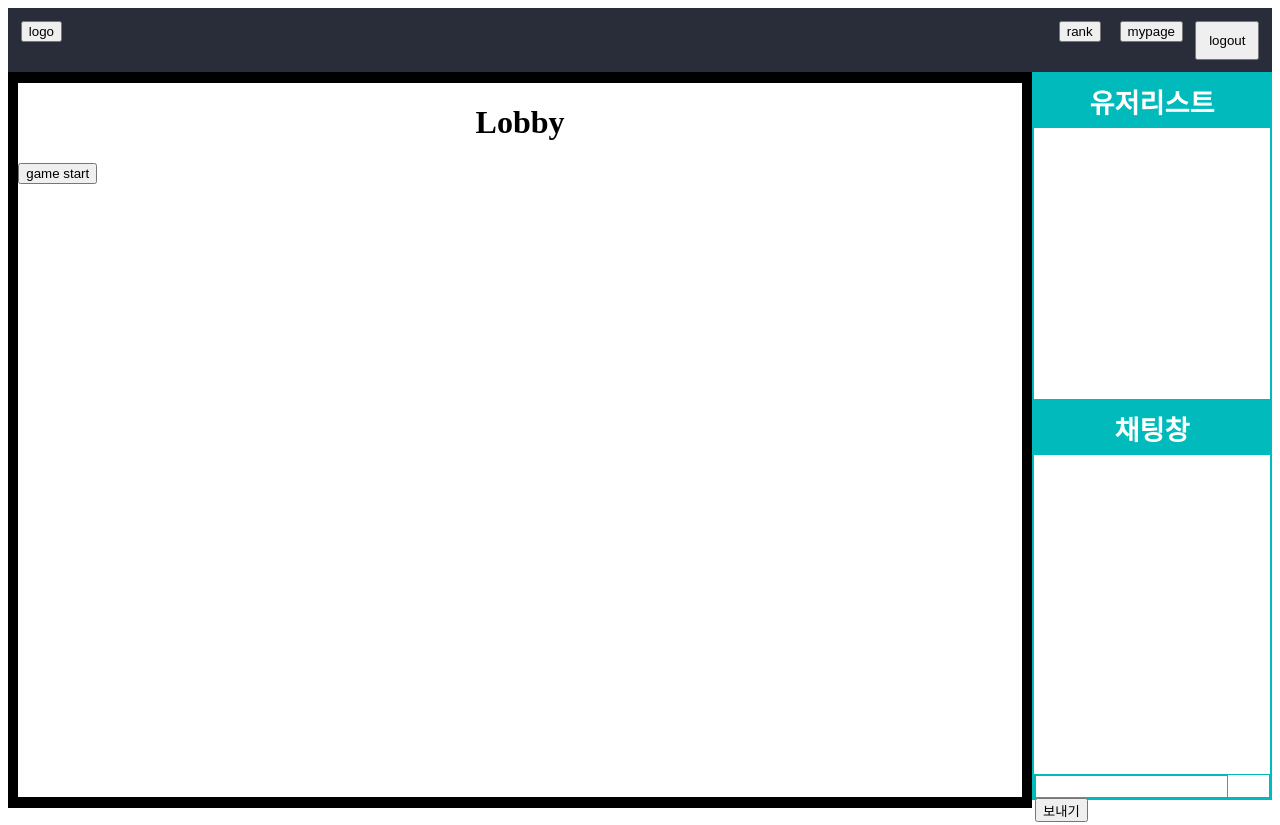
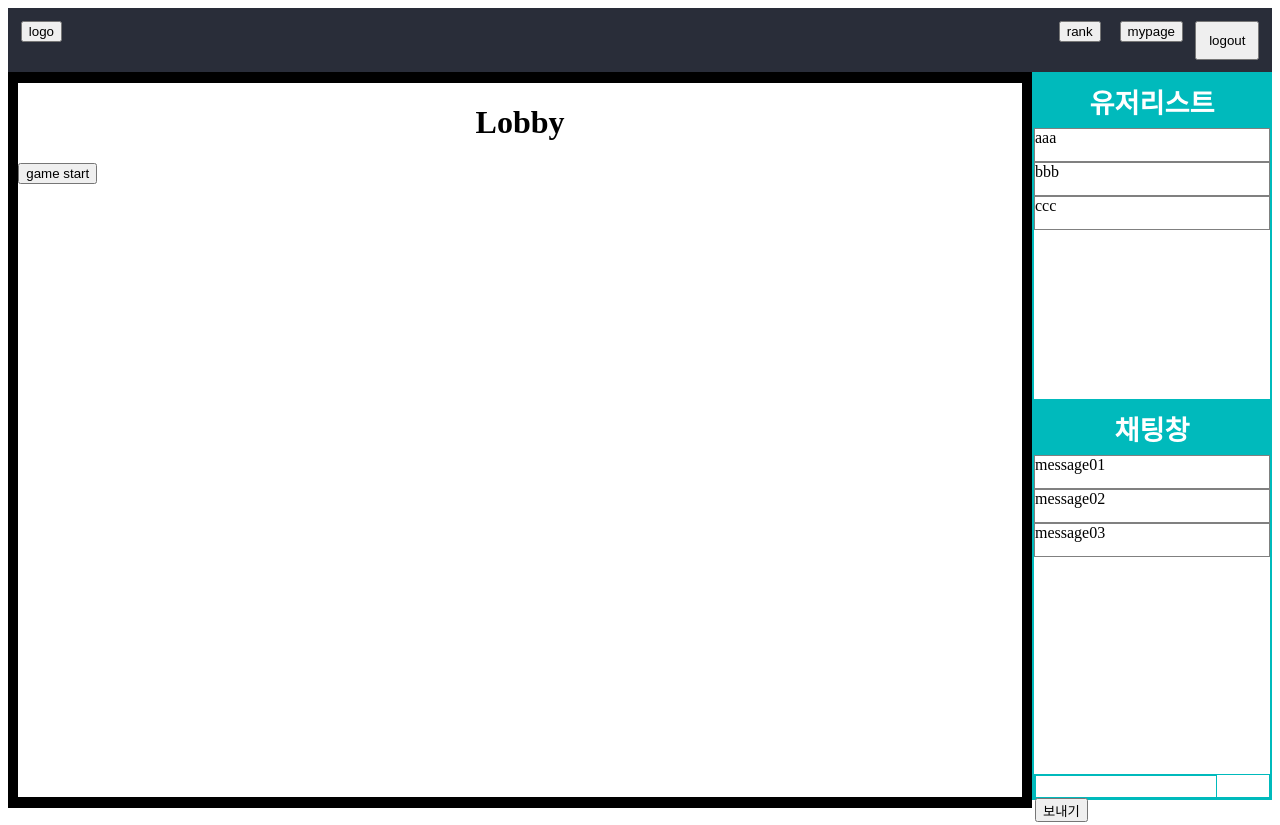
Before and after one commit to owel-dev/42-seoul, a React (Create React App) app in the folder front/client/: page / in a window 1280 px wide. Built offline with nearby package versions, Linux system fonts and the light colour scheme; no server answers.

Commit message:
[Feat - Front] 유저리스트와 채팅 컴포넌트 만들기 #53

```diff
--- /dev/null
+++ b/front/client/src/components/layout/ChatList.tsx
@@ -0,0 +1,16 @@
+const dummy = ['message01', 'message02', 'message03'];
+
+function ChatList() {
+  return (
+    <div className='chat-list'>
+      {dummy.map((element, index) => {
+        return (
+          <div className='userlist-row' key={index}>
+            {element}
+          </div>
+        );
+      })}
+    </div>
+  );
+}
+export default ChatList;
--- a/front/client/src/components/layout/Side.tsx
+++ b/front/client/src/components/layout/Side.tsx
@@ -1,5 +1,7 @@
 import 'styles/layout/Side.css';
 import React from 'react';
+import UserList from './UserList';
+import ChatList from './ChatList';
 //import { io } from 'socket.io-client';
 
 // const socket = io('http://10.19.226.233:3000');
@@ -26,9 +28,11 @@ function Side() {
     <aside className='side'>
       <section className='userContainer'>
         <div className='userList'>유저리스트</div>
+        <UserList />
       </section>
       <section className='chatContainer'>
         <div className='chat'>채팅창</div>
+        <ChatList />
         <div className='messageContainer'>
           <input className='message' />
           <input
--- /dev/null
+++ b/front/client/src/components/layout/UserList.tsx
@@ -0,0 +1,33 @@
+import Modal from 'components/modal/Modal';
+import ProfileModal from 'components/modal/ProfileModal';
+import { useSetRecoilState } from 'recoil';
+import { profileModalState } from 'utils/recoil/modalState';
+
+const dummy = ['aaa', 'bbb', 'ccc'];
+
+function UserList() {
+  const setStatus = useSetRecoilState(profileModalState);
+  function ProfileModalOpen(nickName: string) {
+    setStatus(nickName);
+  }
+
+  return (
+    <div>
+      {dummy.map((element, index) => {
+        return (
+          <div
+            key={index}
+            className='userlist-row'
+            onClick={() => ProfileModalOpen(element)}
+          >
+            {element}
+          </div>
+        );
+      })}
+      <Modal>
+        <ProfileModal />
+      </Modal>
+    </div>
+  );
+}
+export default UserList;
--- /dev/null
+++ b/front/client/src/components/modal/ProfileModal.tsx
@@ -0,0 +1,38 @@
+import { useRecoilState } from 'recoil';
+import { profileModalState } from 'utils/recoil/modalState';
+
+function ProfileModal() {
+  //profileModalStat에 해당 유저 닉네임이 저장되어 있으니 /stat/{status}로 get요청 하기
+  const [status, setStatus] = useRecoilState(profileModalState);
+  const ProfileModalClose = () => {
+    setStatus(null);
+  };
+
+  if (status === null) return <div></div>;
+  else
+    return (
+      <div className='modal'>
+        <div className='modal-title'>유저 프로필</div>
+        <div className='modal-content'>
+          <section>
+            <span>{status}</span>
+            <button>프로필</button>
+            <br />
+            <span>n 승 </span>
+            <span>n 패 </span>
+            <span>승률 n%</span>
+          </section>
+          <section>
+            <button>같이하기</button>
+            <button>관전하기</button>
+            <button>친구추가</button>
+            <button>차단하기</button>
+          </section>
+        </div>
+        <div className='modal-select'>
+          <button onClick={ProfileModalClose}>닫기</button>
+        </div>
+      </div>
+    );
+}
+export default ProfileModal;
--- a/front/client/src/components/rank/RankTable.tsx
+++ b/front/client/src/components/rank/RankTable.tsx
@@ -1,18 +1,18 @@
-import {useState, useEffect} from 'react';
+import { useState, useEffect } from 'react';
 import axios from 'axios';
-import {userRank} from 'types/RankTypes';
+import { userRank } from 'types/RankTypes';
 import RankRow from 'components/rank/RankRow';
+import { DUMMY_SERVER } from 'utils/dummy';
 
 function RankTable() {
   const [rank, setRank] = useState<userRank | null>(null);
   useEffect(() => {
     const fetchData = async () => {
       try {
-                const getAPI = await axios.get(
-                    'http://localhost:3000/ranking', {
+        const getAPI = await axios.get(DUMMY_SERVER + 'ranking', {
           headers: {
-                        'Content-Type': 'application/json'
-                    }
+            'Content-Type': 'application/json',
+          },
         });
         setRank(getAPI.data);
       } catch (e) {
@@ -24,13 +24,30 @@ function RankTable() {
 
   return (
     <div className='rank-table'>
-            <RankRow rank='rank' nickName='nickname' win='win' lose='lose' winRate='winRate' type='rank-row-title'></RankRow>
+      <RankRow
+        rank='rank'
+        nickName='nickname'
+        win='win'
+        lose='lose'
+        winRate='winRate'
+        type='rank-row-title'
+      ></RankRow>
       {rank?.ranking.map((val: any, index: any) => {
         const row_type = index % 2 ? 'rank-row' : 'rank-row-gray';
-                return (<RankRow key={index} rank={val.rank} nickName={val.nickName} win={val.win} lose={val.lose} winRate={val.winRate} type={row_type}></RankRow>)
+        return (
+          <RankRow
+            key={index}
+            rank={val.rank}
+            nickName={val.nickName}
+            win={val.win}
+            lose={val.lose}
+            winRate={val.winRate}
+            type={row_type}
+          ></RankRow>
+        );
       })}
     </div>
-    )
+  );
 }
 
 export default RankTable;
--- a/front/client/src/styles/layout/Side.css
+++ b/front/client/src/styles/layout/Side.css
@@ -32,6 +32,9 @@
   height: 55%;
   border: 1px #00babc solid;
 }
+.chat-list {
+  height: 100%;
+}
 
 .chat {
   background-color: #00babc;
@@ -49,7 +52,7 @@
 
 .message {
   height: 1.2rem;
-  width: 80%;
+  width: 75%;
   border: 1px #00babc solid;
 }
 
@@ -57,3 +60,8 @@
   height: 1.5rem;
   /* width: 20%; */
 }
+
+.userlist-row {
+  height: 2rem;
+  border: 1px grey solid;
+}
--- a/front/client/src/utils/dummy.tsx
+++ b/front/client/src/utils/dummy.tsx
@@ -1,4 +1,4 @@
-export const DUMMY_SERVER = 'http://10.19.247.186:3000/';
+export const DUMMY_SERVER = 'http://localhost:3000/';
 export const DUMMY_USER = {
   intraId: 'hello',
   avatar:
@@ -66,7 +66,7 @@ export const DUMMY_PLAYER = {
 export const DUMMY_CHANNELS = {
   channelList: [
     {
-      channelId: '#aaa',
+      channelId: '0',
       player1: 'test',
       player2: 'vvv',
       curNumUsers: 2,
@@ -74,7 +74,7 @@ export const DUMMY_CHANNELS = {
       password: null,
     },
     {
-      channelId: '#bbb',
+      channelId: '1',
       player1: 'ppp',
       player2: 'lll',
       curNumUsers: 5,
--- a/front/client/src/utils/recoil/modalState.tsx
+++ b/front/client/src/utils/recoil/modalState.tsx
@@ -15,6 +15,10 @@ export const gameStartModalState = atom<boolean>({
   key: 'gameStartModalState',
   default: false,
 });
+export const profileModalState = atom<string | null>({
+  key: 'profileModalState',
+  default: null,
+});
 
 export const userState = atom<userInfo>({
   key: 'userState',
```
Lines whose indentation alone changed are shown as unchanged.
